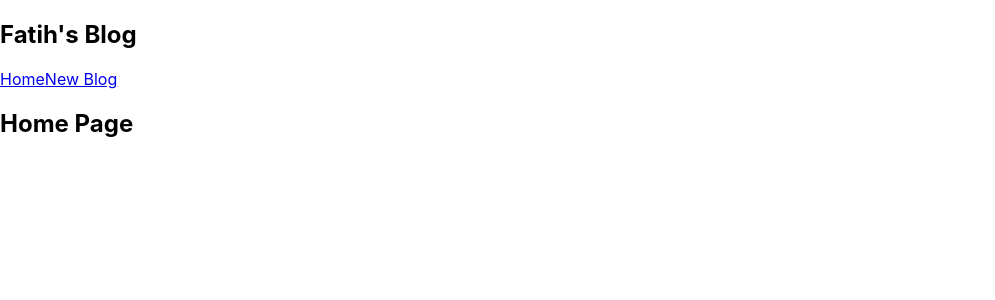
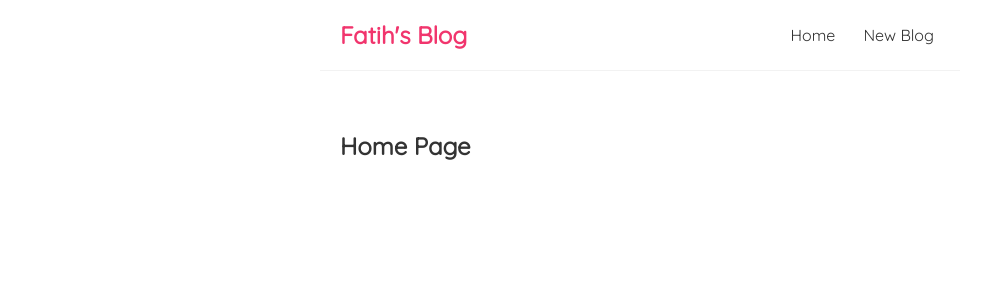
Before and after one commit to mfcandan/react-blog, a JavaScript app: page / in a window 1280 px wide. Shown: the top 300 px of the page, without its empty margins (0-995 px from the left). Built offline with nearby package versions, Linux system fonts and the light colour scheme; the HTML template or start-up script is replaced by a standard one.

Commit message:
add base styles

```diff
--- a/src/index.css
+++ b/src/index.css
@@ -1,13 +1,35 @@
-body {
+@import url('https://fonts.googleapis.com/css2?family=Quicksand&display=swap');
+
+/* base styles */
+* {
   margin: 0;
-  font-family: -apple-system, BlinkMacSystemFont, 'Segoe UI', 'Roboto', 'Oxygen',
-    'Ubuntu', 'Cantarell', 'Fira Sans', 'Droid Sans', 'Helvetica Neue',
-    sans-serif;
-  -webkit-font-smoothing: antialiased;
-  -moz-osx-font-smoothing: grayscale;
+  font-family: "Quicksand";
+  color: #333;
 }
-
-code {
-  font-family: source-code-pro, Menlo, Monaco, Consolas, 'Courier New',
-    monospace;
+.navbar {
+  padding: 20px;
+  display: flex;
+  align-items: center;
+  max-width: 600px;
+  margin: 0 auto;
+  border-bottom: 1px solid #f2f2f2;
 }
+.navbar h1 {
+  color: #f1356d;
+}
+.navbar .links {
+  margin-left: auto;
+}
+.navbar a {
+  margin-left: 16px;
+  text-decoration: none;
+  padding: 6px;
+}
+.navbar a:hover {
+  color: #f1356d;
+}
+.content {
+  max-width: 600px;
+  margin: 40px auto;
+  padding: 20px;
+}
```
